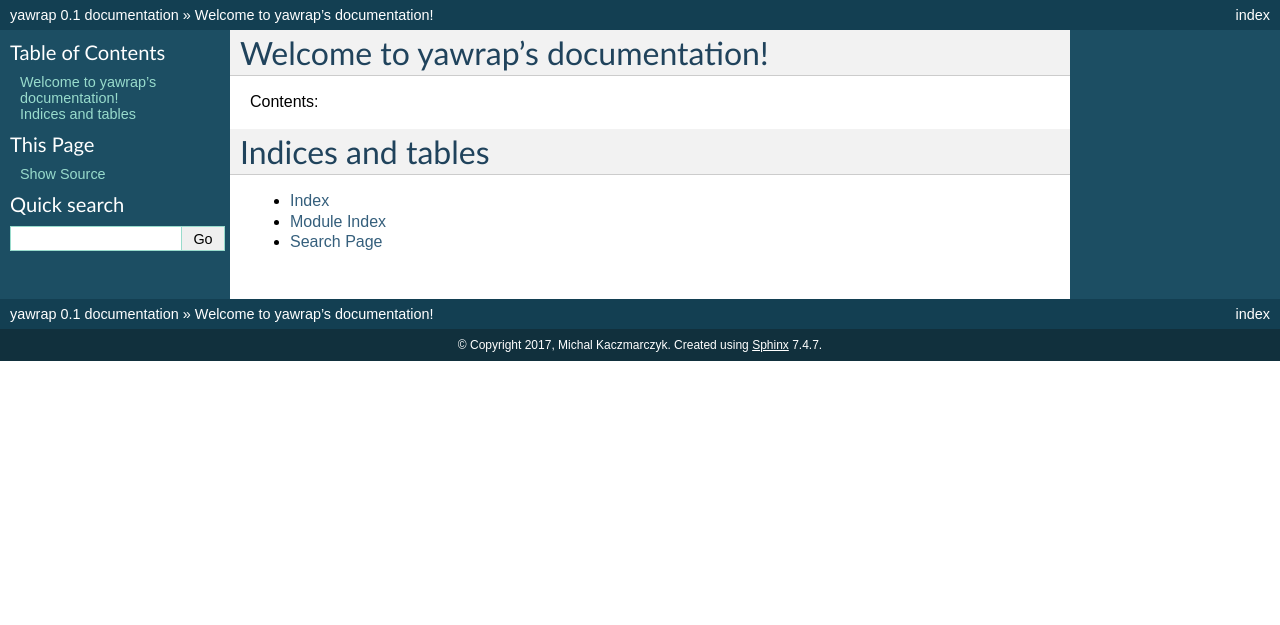
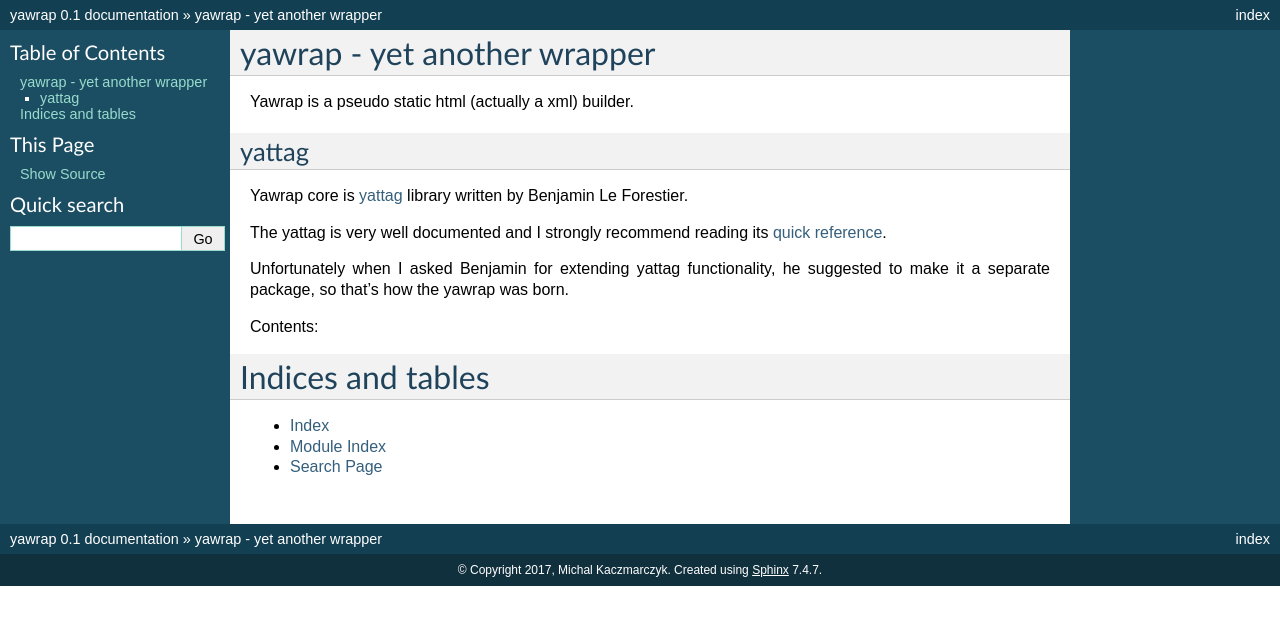
Before and after one commit to kamichal/yarap, a Sphinx documentation site: the page built from docs/source/index.rst, in a window 1280 px wide. Shown: the top 625 px of the page. Built offline with Sphinx 7.4.7, drawn with Linux system fonts in a browser that asks for light colours.

Commit message:
first content in docs

```diff
--- a/docs/source/index.rst
+++ b/docs/source/index.rst
@@ -1,10 +1,22 @@
 .. yawrap documentation master file, created by
    sphinx-quickstart on Wed Nov  8 22:51:37 2017.
-   You can adapt this file completely to your liking, but it should at least
-   contain the root `toctree` directive.
 
-Welcome to yawrap's documentation!
-==================================
+yawrap - yet another wrapper
+============================
+
+Yawrap is a pseudo static html (actually a xml) builder.
+
+
+yattag
+------
+
+Yawrap core is `yattag <https://pypi.python.org/pypi/yattag>`_  library written by Benjamin Le Forestier.
+
+The yattag is very well documented and I strongly recommend reading its `quick reference <http://www.yattag.org/>`_.
+
+Unfortunately when I asked Benjamin for extending yattag functionality,
+he suggested to make it a separate package, so that's how the yawrap was born.
+
 
 Contents:
 
```
Also changed, not shown: docs/index.rst (added), 1 other file.
